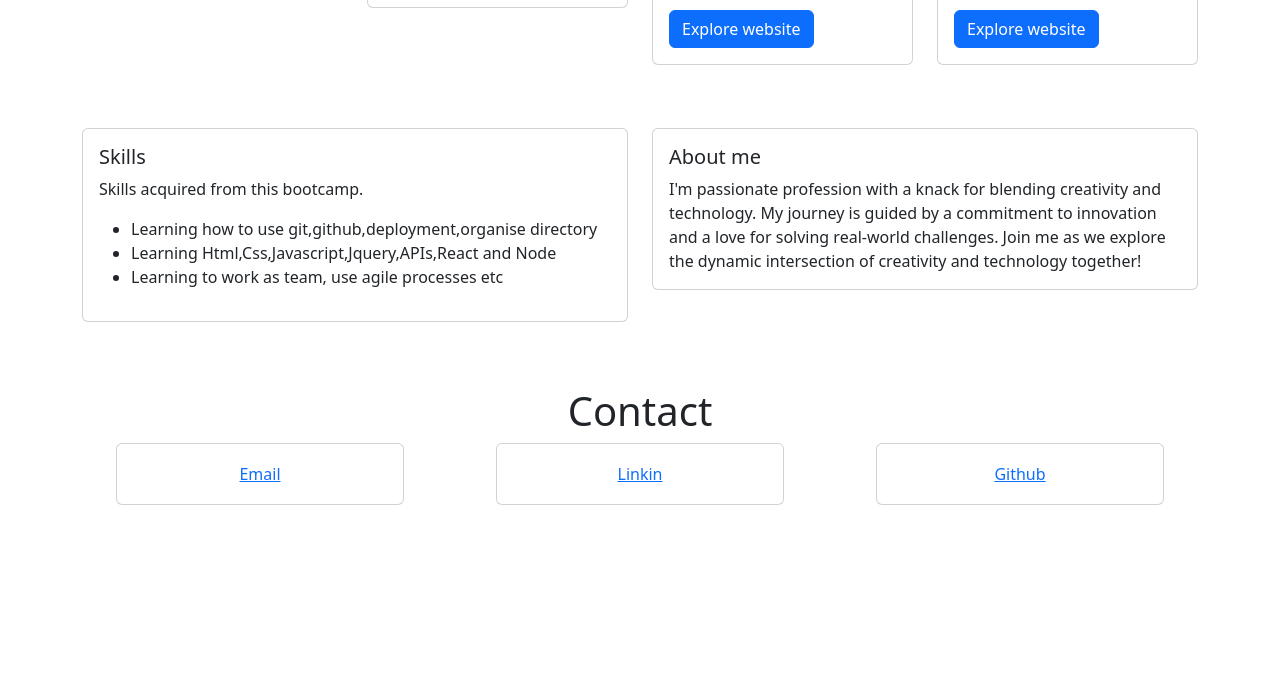
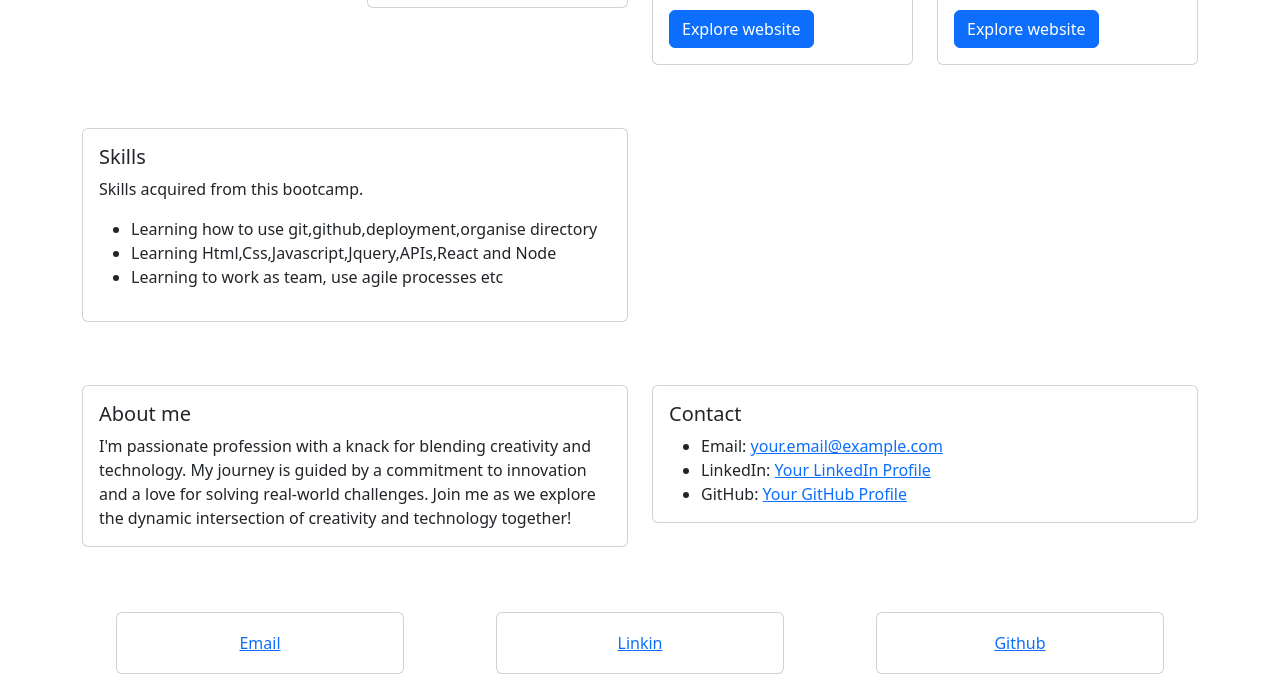
Before and after one commit to SAE9/Bootstrap-Portfolio, a plain HTML site: page index.html in a window 1280 px wide. Shown: the part 1232-1930 px from the top of the page. Before the commit the page ends 1761 px from the top, so only its background shows below. Drawn offline with nearby package versions, Linux system fonts and the light colour scheme.

Commit message:
Changed the about me section to seperate and added contact card to the section

```diff
--- a/index.html
+++ b/index.html
@@ -109,10 +109,10 @@
 </div>
 
 <div class ="section-2">
-  <div class="container mt-5" >
+  <div class="container mt-5" id="skills">
     <div class="row">
       <!--Skills section-->
-      <div class="cardContainer col-lg-6 col-md-6 col-sm-12" id="skills">
+      <div class="cardContainer col-lg-6 col-md-6 col-sm-12" >
         <div class="card" id="card-1">
           <div class="card-body">
             <h5 class="card-title">Skills</h5>
@@ -125,9 +125,15 @@
           </div>
         </div>
       </div>
+    </div>
+  </div>
+</div>
 
-      <!--About me section-->
-      <div class="cardContainer col-lg-6 col-md-6 col-sm-12" id="about me">
+<div class="section 3">
+  <div class="container mt-5" >
+    <div class="row">
+       <!--About me section-->
+       <div class="cardContainer col-lg-6 col-md-6 col-sm-12" id="about me">
         <div class="card" id="card-2">
           <div class="card-body">
             <h5 class="card-title">About me</h5>
@@ -136,15 +142,33 @@
         </div>
       </div>
 
+      <!--Contact section-->
+      <div class="cardContainer col-lg-6 col-md-6 col-sm-12" id="contact">
+        <div class="card" id="card-3">
+          <div class="card-body">
+            <h5 class="card-title">Contact</h5>
+            <ul class="card-text">
+              <li>Email: <a href="mailto:your.email@example.com" class="contact-link">your.email@example.com</a></li>
+              <li>LinkedIn: <a href="https://www.linkedin.com/in/your-linkedin-profile" target="_blank" class="contact-link">Your LinkedIn Profile</a></li>
+              <li>GitHub: <a href="https://github.com/your-github-username" target="_blank" class="contact-link">Your GitHub Profile</a></li>
+            </ul>
+          </div>
+        </div>
+      </div>
+
+
     </div>
+
   </div>
+
 </div>
+
+
 
     <!--Code for the footer-->
     <footer class="footer bg-white">
       <div class="container" id="contact">
         <div class="row">
-          <h1>Contact</h1>
           <div class=" card-container col-md-4 col-4 mb-4">
             <div class="card" style="width: 18rem;">
             <a href="#">Email</a></li>
@@ -180,37 +204,8 @@
   </body>
 </html>
 
-<!-- Using Bootstrap, recreate your portfolio site with the following items:
 
-A navigation bar
-
-A navigation menu at the top. Feel free to use the navbar code provided in Bootstrap's documentation, or create your own navbar by applying the correct Bootstrap classes to your HTML.
-
-Include links that are applicable to your portfolio.
-
-Links should navigate to the appropriate sections
-
-A hero section
-
-A jumbotron featuring your picture, your name, and any other information you'd like to include.
-A work section
-
-A section displaying your work in grid.
-
-If you need to use placeholder image use placehold.coLinks to an external site.
-
-Use Bootstrap cards for each project.
-
-The description should give a brief overview of the work.
-
-Each project will eventually link to your class project work!
-
-A skills section
-
-List out the skills you expect to learn from the bootcamp.
-An about/contact section
-
-An About Me section in the same row.
+<!-- An About Me section in the same row.
 A footer section
 
 All hyperlinks should have a hover effect.
```
